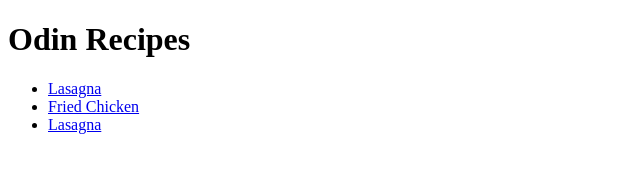
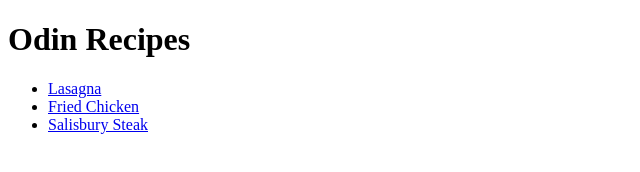
Before and after one commit to WilAm1/odin-recipes, a plain HTML site: page index.html in a window 1280 px wide. Shown: the full height of the page, 0-640 px from the left. Drawn offline with Linux system fonts and the light colour scheme.

Commit message:
Update links

```diff
--- a/index.html
+++ b/index.html
@@ -13,7 +13,7 @@
     <ul>
         <li><a href="recipes/lasagna.html">Lasagna</a></li>
         <li><a href="recipes/fried-chicken.html">Fried Chicken</a></li>
-        <li><a href="recipes/fried-chicken.html">Lasagna</a></li>
+        <li><a href="recipes/salisbury-steak.html">Salisbury Steak</a></li>
     </ul>
 
 </body>
```
